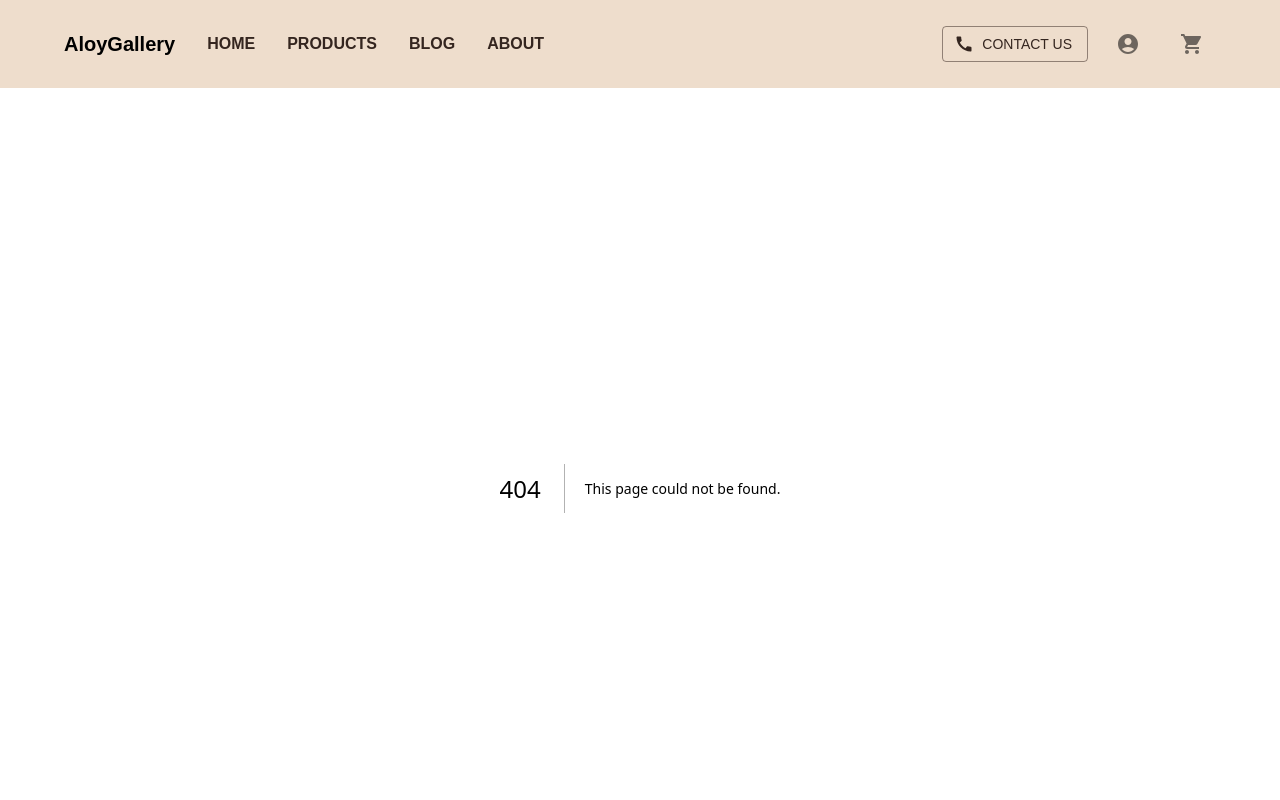
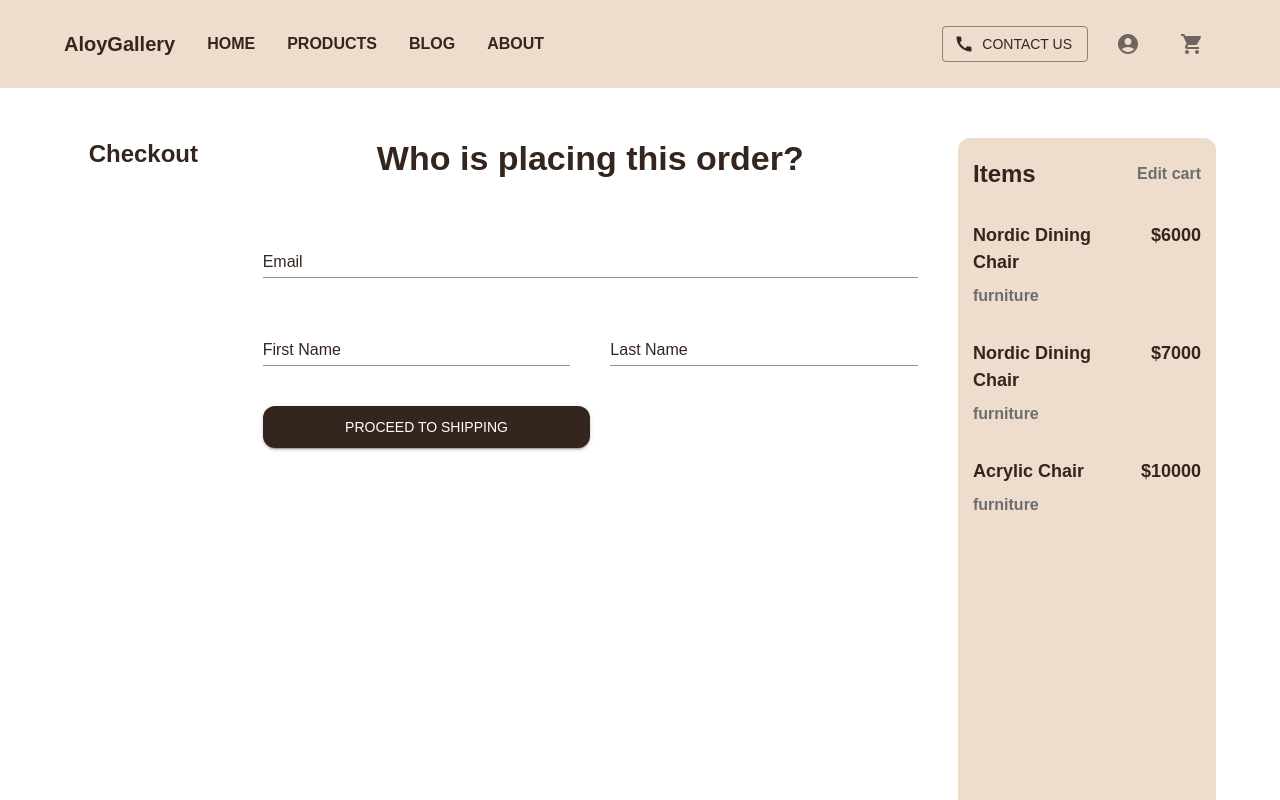
Before and after one commit to alamadrid01/e-commerce, a Next.js app: page /checkout in a window 1280 px wide. Before the commit this address had no page. Shown: the top 800 px of the page. Built offline with nearby package versions, Linux system fonts and the light colour scheme; data requests are answered from the project's data file.

Commit message:
Feat: Modifed and added new components to the checkout page

```diff
--- a/components/cart-section/cart.tsx
+++ b/components/cart-section/cart.tsx
@@ -122,7 +122,7 @@ const Cart = () => {
                         <Typography  variant = "body1" sx={{fontWeight: '600', color: "text.secondary,"}} >Total</Typography>
                         <Typography  variant = "body1" sx={{fontWeight: '600', color: "text.secondary,"}} >$420</Typography>
                 </Stack>
-                <Button variant="contained" sx={{ color:"common.white" }}>CHECKOUT</Button>
+                <Button variant="contained" sx={{ color:"common.white" }} onClick={() => Router.push("/checkout")}>CHECKOUT</Button>
                 </Stack>
                 </Stack>
              </Grid>
--- a/components/cart-section/checkout.tsx
+++ b/components/cart-section/checkout.tsx
@@ -1,4 +1,5 @@
 import React from "react";
+import axios from 'axios';
 import {
   Typography,
   Box,
@@ -6,109 +7,230 @@ import {
   Stack,
   Button,
   TextField,
+  IconButton,
   Grid,
 } from "@mui/material";
 
 const Checkout = () => {
+  const [items, setItems] = React.useState([])
+  const [show, setShow] = React.useState(true)
+  const [showSecond, setShowSecond] = React.useState(false)
+  const [showThird, setThirdShow] = React.useState(false)
+  React.useEffect(() =>{
+          const getItems = async () => {
+                  try{
+                          const response = await axios.get("http://localhost:4000/products")
+                          setItems(response.data.slice(0, 3))
+                          console.log(items)
+                      }catch(err){
+                          console.error(err)
+                      }
+          }
+          getItems()
+  }, [])
+
+  const nextPage = () =>{
+    setShow(false)
+    setShowSecond(true)
+  }
+
+  const upperPage =() =>{
+    setShowSecond(false)
+    setThirdShow(true)
+  }
   return (
-    <Box>
+    <Box sx={{ mt: '50px' }}>
       <Container maxWidth="lg">
-        <Grid container spacing={3}>
-          <Grid item xs={8}>
-            <Stack direction="column" spacing="4">
+        <Grid container spacing={5}>
+          <Grid item xs={2}>
           <Typography
                 align="center"
-                variant="h2"
+                variant="h5"
                 color="text.secondary"
                 sx={{ fontWeight: "600" }}
                 gutterBottom
               >
                 Checkout
               </Typography>
+          </Grid>
+          {
+            show &&
+            <Grid item xs={7}>
+            <Stack direction="column" spacing="4" >
               <Typography
                 align="center"
-                variant="h3"
+                variant="h4"
                 color="text.secondary"
                 sx={{ fontWeight: "600" }}
                 gutterBottom
               >
                 Who is placing this order?
               </Typography>
+              <Stack direction="column" spacing={5} sx={{ pb: '40px', pt: '50px' }}>
               <TextField
               variant="standard"
               type="email"
               label="Email"
               placeholder="example@email.com"
                 />
+              <Stack direction="row" justifyContent="space-between" spacing={5}>
               <TextField
               variant="standard"
               type="text"
               label="First Name"
               placeholder="First Name"
+              fullWidth
                 />
               <TextField
               variant="standard"
               type="text"
               label="Last Name"
               placeholder="Last Name"
+              fullWidth
                 />
+              </Stack>
+                </Stack>
 
-                <Button variant="contained" sx={{color: 'common.white', borderRadius: '12px'}}>Proceed To Shipping</Button>
+                <Button variant="contained" sx={{color: 'common.white', borderRadius: '12px', maxWidth:'50%', py:'9px'}} onClick={nextPage}>Proceed To Shipping</Button>
             </Stack>
           </Grid>
-          <Grid item xs={4}>
-            <Stack direction="column" justifyContent="space-between" alignItems="space-between">
-            <Stack direction="column" spacing={4}>
-                <Stack direction="row" justifyContent="space-between">
+            }
+          {showSecond &&
+
+          <Grid item xs={7}>
+            <Stack direction="column" spacing="4" >
               <Typography
                 align="center"
-                variant="subtitle1"
+                variant="h4"
                 color="text.secondary"
                 sx={{ fontWeight: "600" }}
                 gutterBottom
               >
-                Items
+                Where would you like your order sent?
               </Typography>
+              <Stack direction="column" spacing={5} sx={{ pb: '40px', pt: '50px' }}>
+              <TextField
+              variant="standard"
+              required
+              type="text"
+              label="Country"
+                />
+              <TextField
+              variant="standard"
+              required
+              type="text"
+              label="Address"
+                />
+              <Stack direction="row" justifyContent="space-between" spacing={5}>
+              <TextField
+              variant="standard"
+              required
+              type="text"
+              label="City"
+              fullWidth
+                />
+              <TextField
+              variant="standard"
+              required
+              type="text"
+              label="Zip code"
+              fullWidth
+                />
+              </Stack>
+              <TextField
+              variant="standard"
+              required
+              type="text"
+              label="State/Province"
+                />
+                <TextField
+              variant="standard"
+              required
+              type="tel"
+              label="Phone Number"
+              placeholder="+234 123456789"
+                />
+                </Stack>
+
+                <Button variant="contained" sx={{color: 'common.white', borderRadius: '12px', maxWidth:'50%', py:'9px'}} onClick={upperPage}>Proceed To payment</Button>
+            </Stack>
+          </Grid>
+          }
+           {
+              showThird &&
+              <Grid item xs={7}>
+              <Stack direction="column" spacing="4" >
                 <Typography
                   align="center"
-                variant="body1"
-                color="grey.300"
+                  variant="h4"
+                  color="text.secondary"
                   sx={{ fontWeight: "600" }}
                   gutterBottom
                 >
-                Edit cart
+                  Payment Section
                 </Typography>
+                <Stack direction="column" spacing={5} sx={{ pb: '40px', pt: '50px' }}>
+                <TextField
+                variant="standard"
+                type="email"
+                label="Email"
+                placeholder="example@email.com"
+                  />
+                <Stack direction="row" justifyContent="space-between" spacing={5}>
+                <TextField
+                variant="standard"
+                type="text"
+                label="First Name"
+                placeholder="First Name"
+                fullWidth
+                  />
+                <TextField
+                variant="standard"
+                type="text"
+                label="Last Name"
+                placeholder="Last Name"
+                fullWidth
+                  />
                 </Stack>
-                <Stack direction="row" justifyContent="space-between">
-                   <Typography
-                align="center"
-                variant="body1"
-                color="grey.300"
-                sx={{ fontWeight: "600" }}
-                gutterBottom
-              >
-                Item 1
-              </Typography>
-              <Stack direction="row" spacing="2">
-              <Typography
-                align="center"
-                variant="body1"
-                color="text.primary"
-                sx={{ fontWeight: "600" }}
-                gutterBottom
-              >
-                2X
-              </Typography>
-              <Typography
-                align="center"
-                variant="body1"
-                color="text.primary"
-                sx={{ fontWeight: "600" }}
-                gutterBottom
-              >
-                $40
-              </Typography>
                   </Stack>
+
+                  <Button variant="contained" sx={{color: 'common.white', borderRadius: '12px', maxWidth:'50%', py:'9px'}} onClick={upperPage}>Proceed To Shipping</Button>
+              </Stack>
+            </Grid>
+            }
+          <Grid item xs={3}>
+          <Stack direction= "column" alignItems="space-between" justifyContent="space-between" sx={{ p: "20px 15px", height:'90vh', backgroundColor: 'primary.light', borderRadius: '12px' }}>
+                <Stack direction="column" spacing={4} >
+
+                <Stack direction="row" justifyContent="space-between" alignItems="center" sx={{ mb: '1px' }}>
+                <Typography  variant = "h5" sx={{fontWeight: '600', color: "text.secondary,"}} >Items</Typography>
+                        <Typography  variant = "body1" sx={{fontWeight: '600', color: "grey.400"}} >Edit cart</Typography>
+                </Stack>
+                {
+                items.map((item: any) => (
+                        <Grid container key={item.id} sx={{my: '20px'}} >
+                        <Grid item xs={8}>
+                        <Stack direction="row" spacing={4} >
+                                <Stack direction="column" spacing={1}>
+                                <Typography  variant = "body1" sx={{fontWeight: '600', color: "text.secondary,", fontSize: '18px' }} >{item.name}</Typography>
+                                <Typography  variant = "body1" sx={{fontWeight: '600', color: "grey.400" }} >{item.category}</Typography>
+                                </Stack>
+                        </Stack>
+                        </Grid>
+                        <Grid item xs={4}>
+                        <Stack direction="row" alignItems="center" justifyContent="end" spacing={4}>
+                        <Typography  variant = "body1" sx={{fontWeight: '600', color: "text.secondary,", fontSize: '18px'}} >${item.price}</Typography>
+                        </Stack>
+                        </Grid>
+                    </Grid>
+                ))
+            }
+                </Stack>
+
+                <Stack direction="column" spacing={3}>
+                <Stack direction="row" justifyContent="space-between" alignItems="center" sx={{ mb: '1px' }}>
+                        <Typography  variant = "body1" sx={{fontWeight: '600', color: "text.secondary,"}} >Total</Typography>
+                        <Typography  variant = "body1" sx={{fontWeight: '600', color: "text.secondary,"}} >$420</Typography>
                 </Stack>
                 </Stack>
                 </Stack>
--- /dev/null
+++ b/pages/checkout/index.tsx
@@ -0,0 +1,12 @@
+import React from 'react'
+import Checkout from "../../components/cart-section/checkout"
+
+const index = () => {
+  return (
+    <div>
+        <Checkout/>
+    </div>
+  )
+}
+
+export default index
```
Lines whose indentation alone changed are shown as unchanged.
